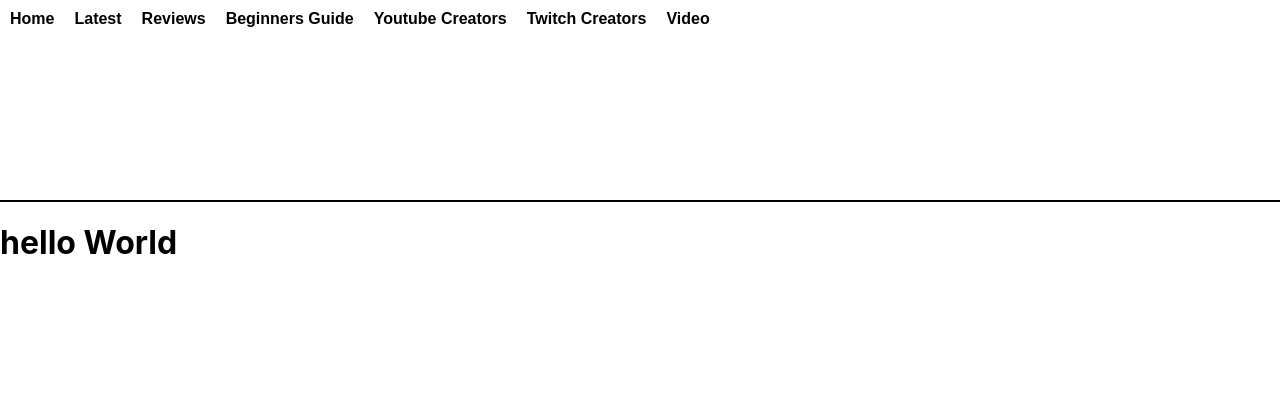
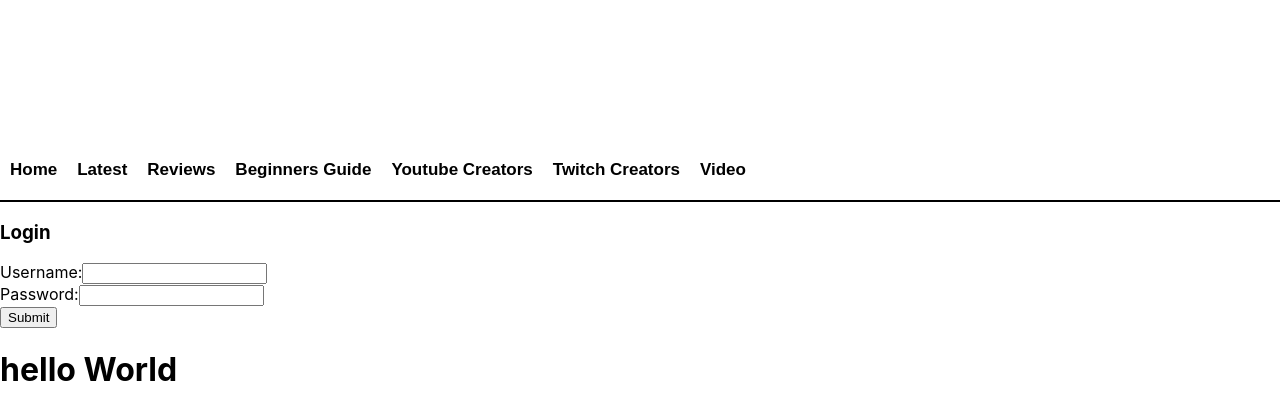
Before and after one commit to Oruma1to/SpreadTheWord, a React (Create React App) app in the folder client/: page / in a window 1280 px wide. Shown: the top 420 px of the page. Built offline with nearby package versions, Linux system fonts and the light colour scheme.

Commit message:
SignIn form established

```diff
--- a/client/src/App.js
+++ b/client/src/App.js
@@ -1,11 +1,13 @@
 import React, { Component } from 'react'
 import Header from './HeaderComponents/Header'
+import SignIn from './AuthComponents/SignIn'
 
 export default class App extends Component {
   render() {
     return (
       <div>
         <Header />
+        <SignIn />
         <h1>hello World</h1>
       </div>
     )
--- a/client/src/AuthComponents/SignIn.jsx
+++ b/client/src/AuthComponents/SignIn.jsx
@@ -0,0 +1,54 @@
+import React, { Component } from 'react'
+import {Link} from 'react-router-dom'
+
+export default class SignIn extends Component {
+  state = {
+    username: "",
+    password: ""
+
+  }
+
+  handleChange = (e) => {
+    const { name, value } = e.target
+    this.setState({
+      [name]: value
+    })
+  }
+
+
+  render() {
+    const { username, password } = this.state
+    const { handleLoginSubmit } = this.props
+
+    return (
+      <form onSubmit={(e) => {
+        e.preventDefault()
+        handleLoginSubmit(this.state)
+      }}>
+        <h3>Login</h3>
+        <label htmlFor="username">Username:
+        <input
+            id="username"
+            type="text"
+            name="username"
+            value={username}
+            onChange={this.handleChange}
+          />
+        </label>
+        <br />
+        <label htmlFor="password">Password:
+        <input
+            id="password"
+            type="text"
+            name="password"
+            value={password}
+            onChange={this.handleChange}
+        />
+        </label>
+        <br />
+        <Link to="/user/login" />
+        <button>Submit</button>
+      </form>
+    )
+  }
+}
--- a/client/src/HeaderComponents/Header.css
+++ b/client/src/HeaderComponents/Header.css
@@ -1,4 +1,10 @@
 .header-container {
   height: 200px;
   border-bottom: 2px solid black;
+  display:flex
 }
+
+.h-nav-container {
+  align-self: flex-end;
+  margin-bottom: 10px;
+}
--- a/client/src/HeaderComponents/Header.jsx
+++ b/client/src/HeaderComponents/Header.jsx
@@ -1,11 +1,15 @@
 import React from 'react'
 import './Header.css'
 import HeaderNav from './HeaderNav'
+// import Logo from './Logo'
 
 export default function Header() {
   return (
     <div className="header-container">
-      <div className="nav-container">
+      {/* <div className="h-logo-container">
+        <Logo />
+      </div> */}
+      <div className="h-nav-container">
         <HeaderNav />
       </div>
     </div>
--- a/client/src/HeaderComponents/HeaderNav.css
+++ b/client/src/HeaderComponents/HeaderNav.css
@@ -8,4 +8,5 @@
   color: black;
   font-weight: bold;
   padding: 10px;
+  font-size: 17px;
 }
--- /dev/null
+++ b/client/src/HeaderComponents/Logo.jsx
@@ -0,0 +1,9 @@
+import React from 'react'
+import '../Images/logo.png'
+
+export default function Logo() {
+  return (
+    <div className="logo-container">
+    </div>
+  )
+}
--- a/client/src/services/posts.js
+++ b/client/src/services/posts.js
@@ -2,6 +2,11 @@ import api from './api-helper'
 
 export const getAllPosts = async () => {
   const resp = await api.get(`/users/:id/posts`)
+  return resp.data
+}
+
+export const allPostsOnly = async () => {
+  const resp = await api.get('/posts')
   return resp.data
 }
 
```
Also changed, not shown: client/src/HeaderComponents/MainAnchor.jsx (deleted), client/src/Images/logo.png (added).
